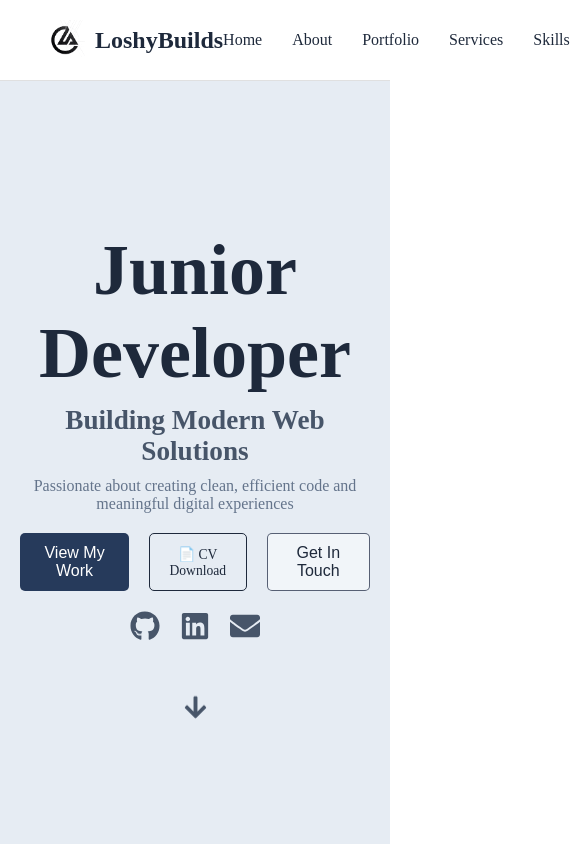
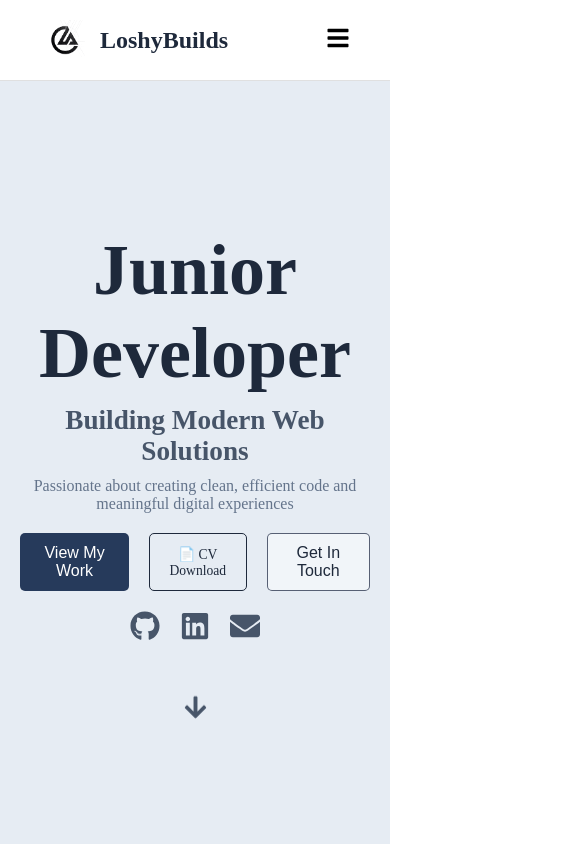
Before and after one commit to FaithKMuasya/LoshyBuilds, a React (Vite) app: page / in a window 390 px wide. Shown: the top 844 px of the page, 585 px wide, since content can reach past the window. Built offline with nearby package versions, Linux system fonts and the light colour scheme.

Commit message:
made the website mobile responsive

```diff
--- a/src/App.css
+++ b/src/App.css
@@ -8,7 +8,9 @@ body, html, #root {
 
 body {
   display: flex;
+  margin: 0;
   flex-direction: column;
+  overflow-x: hidden;
 }
 
 #root > * {
--- a/src/Navbar.css
+++ b/src/Navbar.css
@@ -8,13 +8,21 @@ nav {
   border-bottom: 1px solid #e0e0e0;
   position: sticky;
   top: 0;
+  z-index: 1000;
 }
 
-/* Left logo section */
-.logo-section {
+/* Logo and title grouped */
+.logo-container {
   display: flex;
   align-items: center;
-  gap: 5px;
+  gap: 10px;
+}
+
+/* Right side container for hamburger + links */
+.nav-toggle {
+  display: flex;
+  align-items: center;
+  gap: 30px;
 }
 
 /* Logo image */
@@ -24,15 +32,21 @@ nav {
   object-fit: contain;
 }
 
-/* Text next to logo */
+/* Logo text */
 .logo-text {
   font-size: 24px;
   font-weight: bold;
   color: #1E293B;
 }
 
-/* Nav links list */
-nav ul {
+/* Hamburger icon */
+.hamburger {
+  display: none;
+  cursor: pointer;
+}
+
+/* Desktop nav links */
+.nav-links {
   display: flex;
   list-style: none;
   gap: 30px;
@@ -40,15 +54,46 @@ nav ul {
   padding: 0;
 }
 
-/* Each link */
-nav ul li a {
+.nav-links li a {
   text-decoration: none;
   color: #1E293B;
   font-weight: 500;
   transition: color 0.2s ease;
 }
 
-/* Hover effect */
-nav ul li a:hover {
+.nav-links li a:hover {
   color: #2563eb;
 }
+
+/* Mobile styles */
+@media (max-width: 768px) {
+  .hamburger {
+    display: block;
+  }
+
+  .nav-links {
+    display: none;
+  }
+
+  .nav-links-mobile {
+    display: flex;
+    flex-direction: column;
+    list-style: none;
+    width: 100%;
+    padding: 0;
+    margin-top: 20px;
+    gap: 20px;
+  }
+
+  .nav-links-mobile li a {
+    text-decoration: none;
+    color: #1E293B;
+    font-weight: 500;
+    padding: 10px 0;
+    border-top: 1px solid #e0e0e0;
+  }
+
+  .nav-links-mobile li a:hover {
+    color: #2563eb;
+  }
+}
--- a/src/Navbar.jsx
+++ b/src/Navbar.jsx
@@ -1,19 +1,24 @@
 import React, { useState } from "react";
 import logo from "./assets/my-logo.png";
-import './Navbar.css'
-
+import './Navbar.css';
+import { FaBars, FaTimes } from "react-icons/fa";
 
 function Navbar() {
-
+  const [isMobile, setIsMobile] = useState(false);
 
   return (
     <nav>
-      <div className="logo-section">
+      <div className="logo-container">
         <img src={logo} alt="logo" className="logo-image" />
         <span className="logo-text">LoshyBuilds</span>
       </div>
 
-      <ul>
+      <div className="nav-toggle">
+        <div className="hamburger" onClick={() => setIsMobile(!isMobile)}>
+          {isMobile ? <FaTimes size={24} /> : <FaBars size={24} />}
+        </div>
+
+        <ul className={isMobile ? "nav-links-mobile" : "nav-links"} onClick={() => setIsMobile(false)}>
           <li><a href="#home">Home</a></li>
           <li><a href="#about">About</a></li>
           <li><a href="#portfolio">Portfolio</a></li>
@@ -21,6 +26,7 @@ function Navbar() {
           <li><a href="#skills">Skills</a></li>
           <li><a href="#contact">Contact</a></li>
         </ul>
+      </div>
     </nav>
   );
 }
```
Lines whose indentation alone changed are shown as unchanged.
